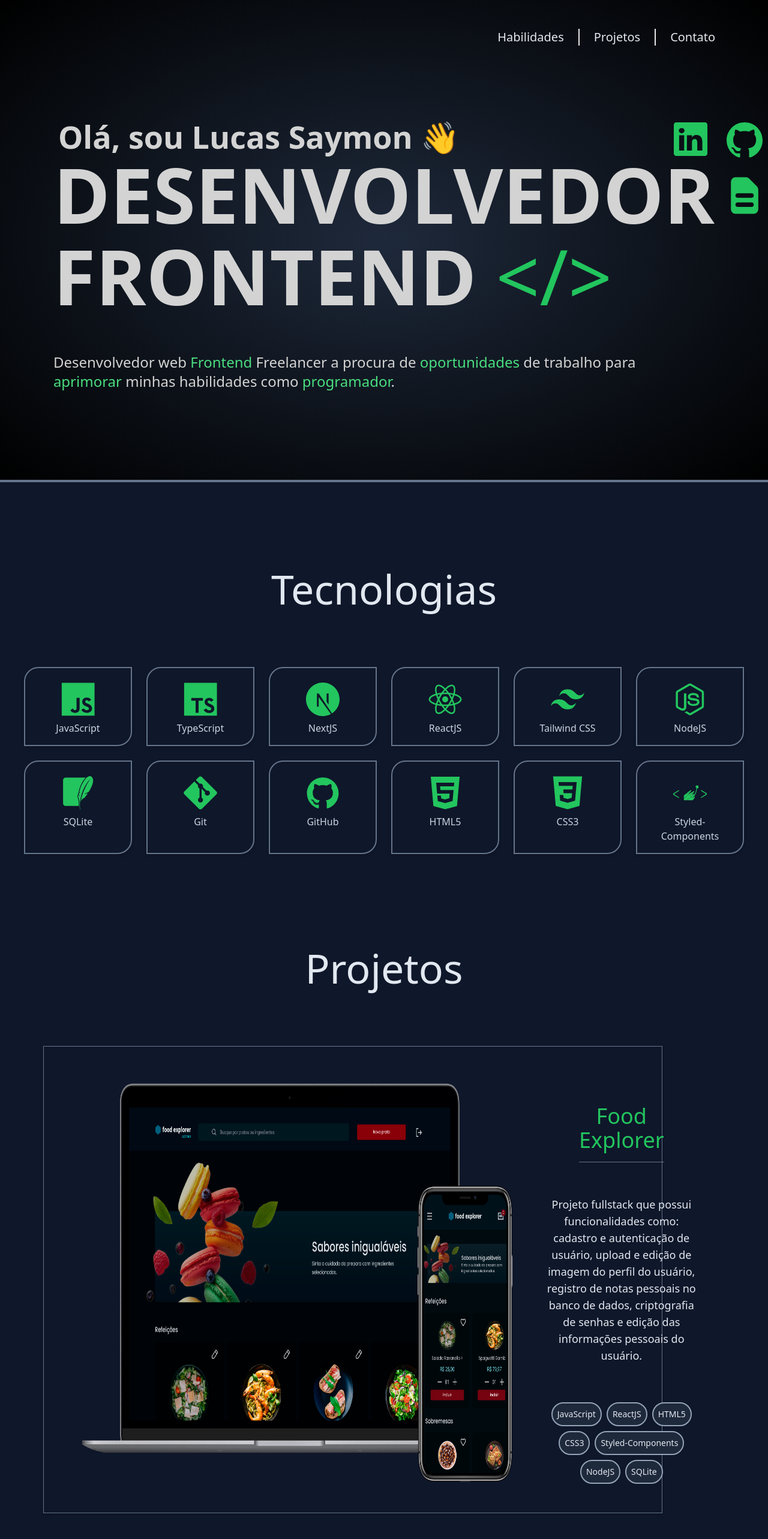
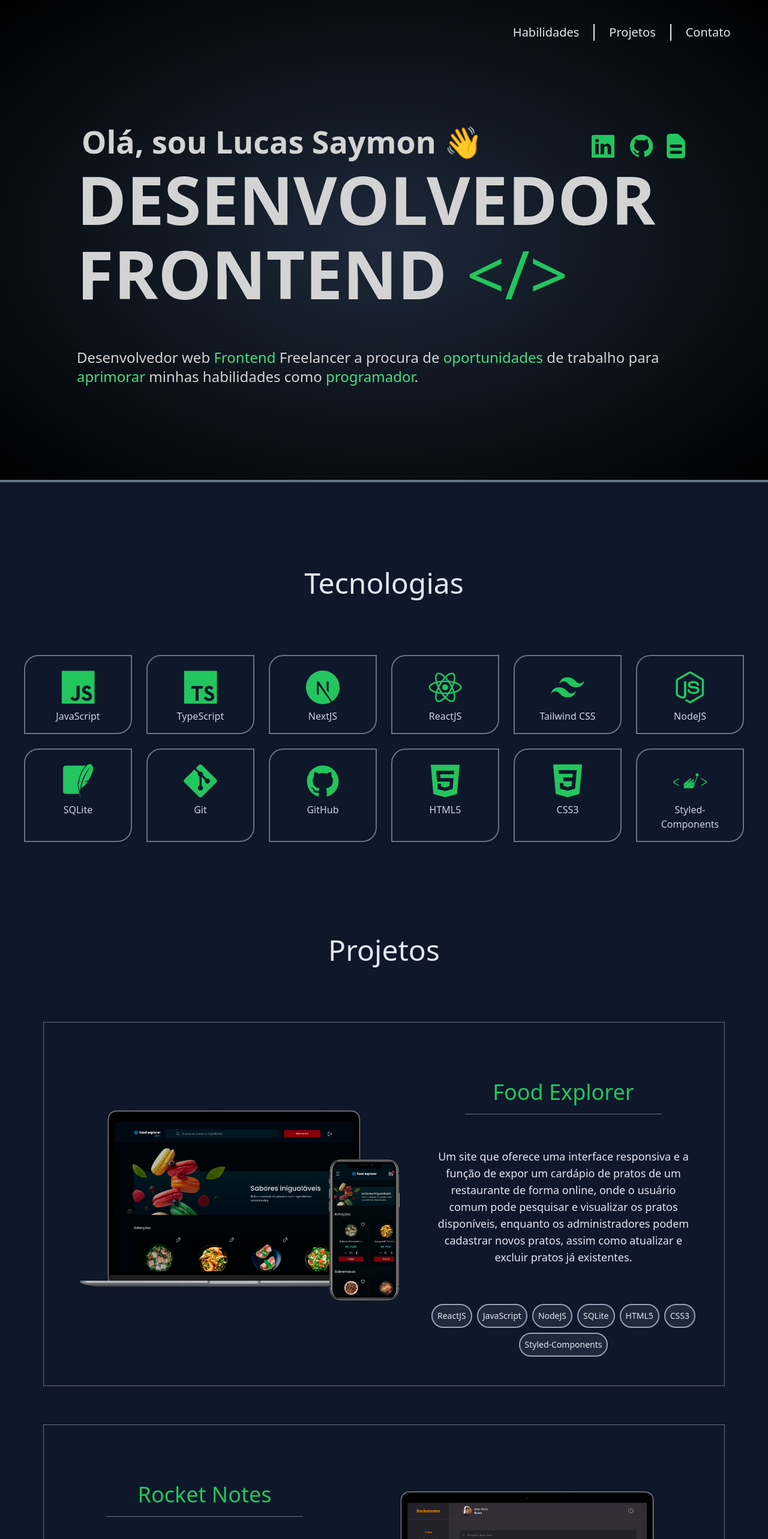
Before and after one commit to lucassaymon1/portfolio, a Next.js app: page / in a window 1280 px wide. Shown: the top 2566 px of the page at 60% size. Built offline with nearby package versions, Linux system fonts and the light colour scheme.

Commit message:
fix: adjust contact icons responsibity on main page

```diff
--- a/src/components/imgContainer/index.tsx
+++ b/src/components/imgContainer/index.tsx
@@ -8,26 +8,34 @@ type ImgContainerProps = {
 	title: string
 	direction: string
 	description: string
+	link: string
 }
 
 function ImgContainer({
 	src,
 	title,
 	direction,
-	description
+	description,
+	link
 }: ImgContainerProps) {
 	return (
+		<a href={link} target="_blank">
 			<div
 				className={`
 					bg-slate-900 py-12 px-4 mx-6 ${
 						direction === 'left'
-						? 'lg:flex-row lg:mr-32'
-						: 'lg:flex-row-reverse lg:ml-32'
+							? 'lg:flex-row 2xl:mr-32'
+							: 'lg:flex-row-reverse 2xl:ml-32'
 					} justify-between gap-12 shadow-md border border-slate-500 hover:bg-slate-800 transition-all
-					lg:p-12 lg:flex
+						lg:p-12 xl:flex
 					`}
 			>
-			<Image src={src} alt="Projeto Food Explorer" width={740} />
+				<div
+					className=" flex items-center justify-center
+					lg:w-[80vw] lg:min-w-[550px]"
+				>
+					<Image src={src} alt="Projeto Food Explorer" />
+				</div>
 
 				<div className="">
 					<h3
@@ -45,17 +53,18 @@ function ImgContainer({
 							{description}
 						</p>
 						<div className="flex justify-center align-center flex-wrap gap-2">
+							<Tag title="ReactJS" />
 							<Tag title="JavaScript" />
-						<Tag title="ReactJS" />
+							<Tag title="NodeJS" />
+							<Tag title="SQLite" />
 							<Tag title="HTML5" />
 							<Tag title="CSS3" />
 							<Tag title="Styled-Components" />
-						<Tag title="NodeJS" />
-						<Tag title="SQLite" />
 						</div>
 					</div>
 				</div>
 			</div>
+		</a>
 	)
 }
 
--- a/src/pages/index.tsx
+++ b/src/pages/index.tsx
@@ -61,7 +61,7 @@ export default function Home() {
 			<section className="bg-gradient-radial from-slate-800 to-black flex align-center justify-center h-screen w-full p-12 relative">
 				<nav
 					className="flex justify-center absolute top-0 mt-12
-					lg:right-0 lg:mr-16 lg:mt-12"
+					lg:right-0 lg:mr-[3vw] lg:mt-[5vh]"
 				>
 					<ul className="flex flex-row ">
 						<NavItem
@@ -85,67 +85,83 @@ export default function Home() {
 					</ul>
 				</nav>
 				<div className="flex justify-center align-center flex-col pt-10 text-[lightgray]">
+					<div className="w-full flex justify-between items-center">
 						<h1
-						className="text-2xl font-bold
-						lg:text-[52px] lg:leading-[5rem] lg:ml-2 lg:mb-4"
+							className="text-[5vw] font-bold
+								lg:ml-2 lg:mb-4
+							 xl:text-[52px] xl:leading-[5rem]"
 						>
 							Olá, sou Lucas Saymon 👋
 						</h1>
-					<div className="relative flex gap-4 ">
-						<h1
-							className=" text-[40px] font-bold leading-[3rem]
-							lg:text-[128px] lg:leading-[5rem]"
+						<div
+							className="hidden relative z-10
+							lg:flex lg:items-center lg:gap-[2vw]"
 						>
-							DESENVOLVEDOR
-						</h1>
-						<div
-							className="hidden
-							lg:absolute lg:-top-20 lg:-right-20 lg:flex lg:flex-col lg:items-end lg:gap-6"
+							<a
+								className="max-w-[56px] w-[3vw]"
+								href="https://www.linkedin.com/in/lucas-saymon/"
 							>
-							<div className="flex gap-8">
-								<a href="https://www.linkedin.com/in/lucas-saymon/">
 								<BsLinkedin
-										class="animate-up hover:-translate-y-2 transition-all"
-										size="56px"
+									class="hover:-translate-y-2 transition-all"
+									size="100%"
 									color="#23c55e"
 								/>
 							</a>
-								<a href="https://www.github.com/lucassaymon1">
+							<div className="flex gap-[1vw]">
+								<a
+									className="max-w-[60px] w-[3vw]"
+									href="https://www.github.com/lucassaymon1"
+								>
 									<BsGithub
-										class="animate-diagonal hover:-translate-y-2 hover:translate-x-2 transition-all hover:text-green-300"
-										size="60px"
+										class="hover:-translate-y-2 transition-all hover:text-green-300"
+										size="100%"
 										color="#23c55e"
 									/>
 								</a>
-							</div>
-							<a href="https://docs.google.com/document/d/1cwg99b3KJI7Ep5wJ5rGKyV4zRkDI5g2ZCbk_FsfKFBg/edit?usp=sharing">
+
+								<a
+									className="max-w-[72px] w-[4vw]"
+									href="https://docs.google.com/document/d/1cwg99b3KJI7Ep5wJ5rGKyV4zRkDI5g2ZCbk_FsfKFBg/edit?usp=sharing"
+								>
 									<HiDocumentText
-									class="-mr-2 animate-right hover:translate-x-2 transition-all"
-									size="76px"
+										class="hover:-translate-y-2 transition-all"
+										size="100%"
 										color="#23c55e"
 									/>
 								</a>
 							</div>
 						</div>
+					</div>
+
+					<div className="relative w-fit">
+						<h1
+							className="w-fit text-[10vw] leading-[10vw] font-bold max-w-[112px]
+							xl:text-[112px] 2xl:text-[128px] lg:leading-[5rem]"
+						>
+							DESENVOLVEDOR
+						</h1>
+					</div>
+
 					<div
-						className=" flex flex-row gap-4 items-center mb-[24px]
-						lg:gap-8 lg:mb-[32px]"
+						className=" flex flex-row gap-4 items-center mb-10
+						lg:gap-8 lg:mb-10"
 					>
 						<h1
-							className="text-[40px] font-bold
-						lg:text-[128px]"
+							className="text-[10vw] font-bold
+							xl:text-[112px] 2xl:text-[128px]"
 						>
 							FRONTEND
 						</h1>
 						<h1
-							className="text-[40px] text-green-500
-						lg:text-[128px]"
+							className="text-[10vw] text-green-500
+							xl:text-[112px] 2xl:text-[128px]"
 						>
 							{'</>'}
 						</h1>
 					</div>
 					<p
 						className=" font-medium max-w-5xl
+						md:text-xl
 						lg:text-2xl lg:text-left"
 					>
 						Desenvolvedor web <span>Frontend</span> Freelancer a procura de
@@ -157,12 +173,7 @@ export default function Home() {
 			<div className="bg-slate-500 h-1"></div>
 			<div className="bg-slate-900">
 				<section className="pt-24 text-center mb-6" id="skills">
-					<h2
-						className="p-12 text-5xl text-center
-						lg:text-[68px]"
-					>
-						Tecnologias
-					</h2>
+					<h2 className="p-12 text-4xl lg:text-5xl text-center">Tecnologias</h2>
 
 					<div className="flex flex-row flex-wrap gap-6 justify-center align-center">
 						<TechIcon icon={Javascript} title="JavaScript" />
@@ -181,27 +192,24 @@ export default function Home() {
 				</section>
 				<section
 					className=" text-center mb-28
-					lg:p-12 lg:mb-48"
+					md:p-12 lg:mb-48"
 					id="projects"
 				>
-					<h2
-						className="p-12 text-5xl text-center
-						lg:text-[68px]"
-					>
-						Projetos
-					</h2>
+					<h2 className="p-12 text-4xl lg:text-5xl text-center">Projetos</h2>
 					<div className="flex flex-col gap-16">
 						<ImgContainer
+							link="https://lsfoodexplorer.netlify.app"
 							direction="left"
 							title="Food Explorer"
 							src={foodexplorer}
-							description="Projeto fullstack que possui funcionalidades como: cadastro e autenticação de usuário, upload e edição de imagem do perfil do usuário, registro de notas pessoais no banco de dados, criptografia de senhas e edição das informações pessoais do usuário."
+							description="Um site que oferece uma interface responsiva e a função de expor um cardápio de pratos de um restaurante de forma online, onde o usuário comum pode pesquisar e visualizar os pratos disponíveis, enquanto os administradores podem cadastrar novos pratos, assim como atualizar e excluir pratos já existentes."
 						/>
 						<ImgContainer
+							link="https://lsrocketnotes.netlify.app"
 							direction="right"
 							title="Rocket Notes"
 							src={rocketnotes}
-							description="Projeto fullstack que possui funcionalidades como: cadastro e autenticação de usuário, upload e edição de imagem do perfil do usuário, registro de notas pessoais no banco de dados, criptografia de senhas e edição das informações pessoais do usuário."
+							description="Uma aplicação web que permite que o usuário crie notas pessoais. O site conta com sistema de cadastro, login e autenticação de usuário, além de funcionalidades de busca por notas já criadas, como filtragem por barra de pesquisa ou por tags."
 						/>
 					</div>
 				</section>
@@ -214,8 +222,8 @@ export default function Home() {
 				id="contact"
 			>
 				<h2
-					className="p-12 text-center text-5xl
-					lg:text-[68px]"
+					className="p-12 pb-0 text-4xl text-center lg:text-5xl
+					 lg:pb-12"
 				>
 					Contato
 				</h2>
@@ -225,21 +233,33 @@ export default function Home() {
 				>
 					<div
 						className="hidden
-						lg:max-h-72 lg:max-w-48 lg:flex lg:items-center lg:justify-center lg:col-start-1 lg:col-end-4 lg:animate-flying"
+						lg:h-[15vw] lg:flex lg:items-center lg:justify-center lg:col-start-1 lg:col-end-4 lg:animate-flying"
 					>
 						<SiMinutemailer size="100%" color="#86efac" />
 					</div>
-					<div className="flex flex-col justify-center col-start-4 col-end-9 mb-6">
-						<h3 className="text-xl text-left font-medium ml-4 mb-12">
+
+					<div className="flex flex-col justify-center col-start-4 col-end-9 mb-16">
+						<div className="flex flex-col gap-14 items-center justify-center mb-12 lg:mb-0 lg:">
+							<div
+								className="
+								w-[30vw] max-w-[200px] flex items-center justify-center animate-flying
+								lg:hidden"
+							>
+								<SiMinutemailer size="100%" color="#86efac" />
+							</div>
+							<div className="w-full">
+								<h3 className="text-xl text-left font-medium lg:ml-4 lg:mb-12">
 									Copie meu endereço de email e entre em contato 😉
 								</h3>
+							</div>
+						</div>
 						<div className="w-full grid grid-cols-4">
 							<div className="w-full bg-slate-200 rounded-tl-xl flex items-center justify-center">
 								<FiMail color="black" size="24px" />
 							</div>
 							<div
 								ref={emailRef}
-								className="w-full h-16 flex items-center justify-start border-solid border-2 border-slate-200 rounded-tr-xl font-medium  transition-all duration-500 col-start-2 col-end-5 pl-4
+								className="w-full h-16 flex items-center justify-start border-solid border-2 border-slate-200 rounded-tr-xl font-medium  transition-all duration-500 col-start-2 col-end-5 px-4 overflow-hidden
 									lg:text-xl lg:pl-12"
 							>
 								{contactEmail}
--- a/src/styles/globals.css
+++ b/src/styles/globals.css
@@ -23,6 +23,8 @@ html{
 
 body {
   height: 100%;
+  -webkit-font-smoothing: antialiased;
+  -moz-osx-font-smoothing: grayscale;
 }
 
 h2{
```
Lines whose indentation alone changed are shown as unchanged.
